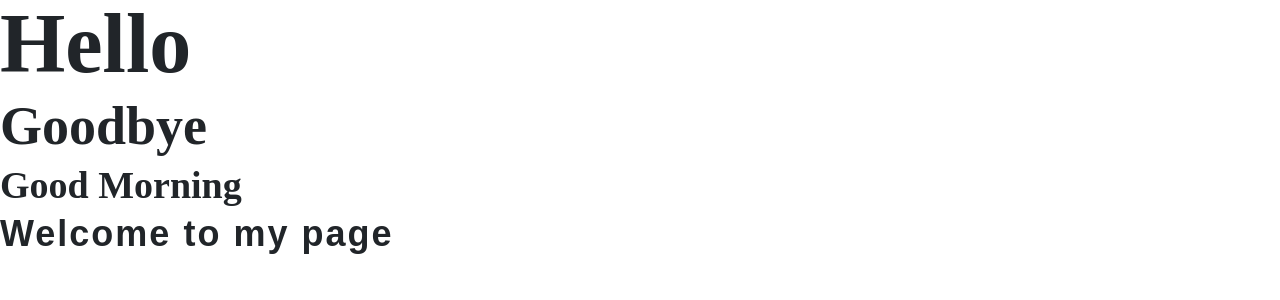
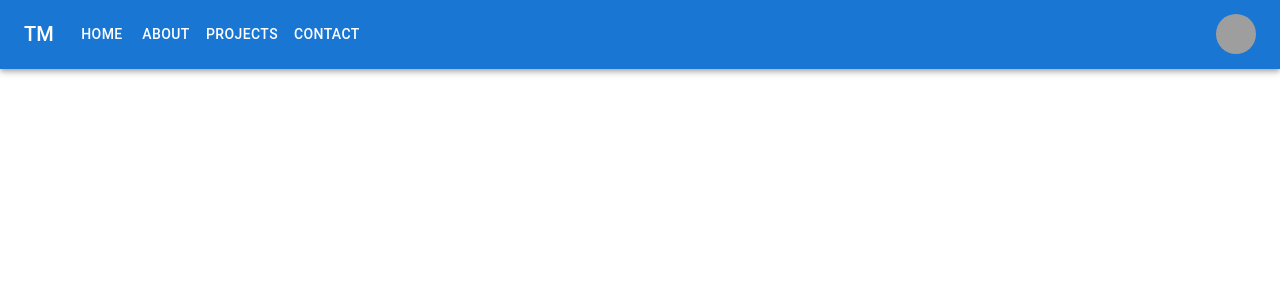
Before and after one commit to TakuyaMats/Reactjs-Portfolio, a React (Create React App) app: page / in a window 1280 px wide. Shown: the top 300 px of the page. Built offline with nearby package versions, Linux system fonts and the light colour scheme; grey boxes are pictures that could not be loaded; a web font is replaced by a local one.

Commit message:
changed the navbar

```diff
--- a/public/index.html
+++ b/public/index.html
@@ -4,7 +4,6 @@
 <head>
   <meta charset="utf-8" />
   <link rel="icon" href="%PUBLIC_URL%/favicon.ico" />
-  <link href="https://maxcdn.bootstrapcdn.com/font-awesome/4.7.0/css/font-awesome.min.css" rel="stylesheet" />
   <meta name="viewport" content="width=device-width, initial-scale=1" />
   <meta name="theme-color" content="#000000" />
   <meta name="description" content="Web site created using create-react-app" />
--- /dev/null
+++ b/src/components/Navbar/Navbar.js
@@ -0,0 +1,140 @@
+import * as React from 'react';
+import AppBar from '@mui/material/AppBar';
+import Box from '@mui/material/Box';
+import Toolbar from '@mui/material/Toolbar';
+import IconButton from '@mui/material/IconButton';
+import Typography from '@mui/material/Typography';
+import Menu from '@mui/material/Menu';
+import MenuIcon from '@mui/icons-material/Menu';
+import Container from '@mui/material/Container';
+import Avatar from '@mui/material/Avatar';
+import Button from '@mui/material/Button';
+import Tooltip from '@mui/material/Tooltip';
+import MenuItem from '@mui/material/MenuItem';
+
+const pages = ['Home', 'About', 'Projects', 'Contact'];
+const settings = ['Profile', 'Account', 'Dashboard', 'Logout'];
+
+const ResponsiveAppBar = () => {
+    const [anchorElNav, setAnchorElNav] = React.useState(null);
+    const [anchorElUser, setAnchorElUser] = React.useState(null);
+
+    const handleOpenNavMenu = (event) => {
+    setAnchorElNav(event.currentTarget);
+    };
+    const handleOpenUserMenu = (event) => {
+    setAnchorElUser(event.currentTarget);
+    };
+
+    const handleCloseNavMenu = () => {
+    setAnchorElNav(null);
+    };
+
+    const handleCloseUserMenu = () => {
+    setAnchorElUser(null);
+    };
+
+    return (
+    <AppBar position="static">
+        <Container maxWidth="xl">
+        <Toolbar disableGutters>
+            <Typography
+            variant="h6"
+            noWrap
+            component="div"
+            sx={{ mr: 2, display: { xs: 'none', md: 'flex' } }}
+            >
+            TM
+            </Typography>
+
+            <Box sx={{ flexGrow: 1, display: { xs: 'flex', md: 'none' } }}>
+            <IconButton
+                size="large"
+                aria-label="account of current user"
+                aria-controls="menu-appbar"
+                aria-haspopup="true"
+                onClick={handleOpenNavMenu}
+                color="inherit"
+            >
+                <MenuIcon />
+            </IconButton>
+            <Menu
+                id="menu-appbar"
+                anchorEl={anchorElNav}
+                anchorOrigin={{
+                vertical: 'bottom',
+                horizontal: 'left',
+                }}
+                keepMounted
+                transformOrigin={{
+                vertical: 'top',
+                horizontal: 'left',
+                }}
+                open={Boolean(anchorElNav)}
+                onClose={handleCloseNavMenu}
+                sx={{
+                display: { xs: 'block', md: 'none' },
+                }}
+            >
+                {pages.map((page) => (
+                <MenuItem key={page} onClick={handleCloseNavMenu}>
+                    <Typography textAlign="center">{page}</Typography>
+                </MenuItem>
+                ))}
+            </Menu>
+            </Box>
+            <Typography
+            variant="h6"
+            noWrap
+            component="div"
+            sx={{ flexGrow: 1, display: { xs: 'flex', md: 'none' } }}
+            >
+            LOGO
+            </Typography>
+            <Box sx={{ flexGrow: 1, display: { xs: 'none', md: 'flex' } }}>
+            {pages.map((page) => (
+                <Button
+                key={page}
+                onClick={handleCloseNavMenu}
+                sx={{ my: 2, color: 'white', display: 'block' }}
+                >
+                {page}
+                </Button>
+            ))}
+            </Box>
+
+            <Box sx={{ flexGrow: 0 }}>
+            <Tooltip title="Open settings">
+                <IconButton onClick={handleOpenUserMenu} sx={{ p: 0 }}>
+                <Avatar alt="Takuya Matsumoto" src="/static/images/avatar/2.jpg" />
+                </IconButton>
+            </Tooltip>
+            <Menu
+                sx={{ mt: '45px' }}
+                id="menu-appbar"
+                anchorEl={anchorElUser}
+                anchorOrigin={{
+                vertical: 'top',
+                horizontal: 'right',
+                }}
+                keepMounted
+                transformOrigin={{
+                vertical: 'top',
+                horizontal: 'right',
+                }}
+                open={Boolean(anchorElUser)}
+                onClose={handleCloseUserMenu}
+            >
+                {settings.map((setting) => (
+                <MenuItem key={setting} onClick={handleCloseNavMenu}>
+                    <Typography textAlign="center">{setting}</Typography>
+                </MenuItem>
+                ))}
+            </Menu>
+            </Box>
+        </Toolbar>
+        </Container>
+    </AppBar>
+    );
+};
+export default ResponsiveAppBar;
--- a/src/pages/Home.js
+++ b/src/pages/Home.js
@@ -1,15 +1,26 @@
 import React from 'react';
 import styled from 'styled-components';
-import AboutSection from '../components/AboutSection/AboutSection'
+import MenuAppBar from '../components/Navbar/Navbar';
 
 const HomeStyle = styled.div`
-
+        /* .hero {
+        height: 100vh;
+        min-height: 1000px;
+        width: 100%;
+        text-align: center;
+        display: flex;
+        align-items: center;
+        justify-content: center;
+        position: relative;
+    } */
 `
 
 function Home() {
     return(
         <HomeStyle>
-            <AboutSection />
+            {/* <div className="hero"> */}
+                <MenuAppBar />
+            {/* </div> */}
         </HomeStyle>
     )
 }
```
Also changed, not shown: package.json (+13 -6 lines), 1 other file (tests, documents, lock files or other folders).
